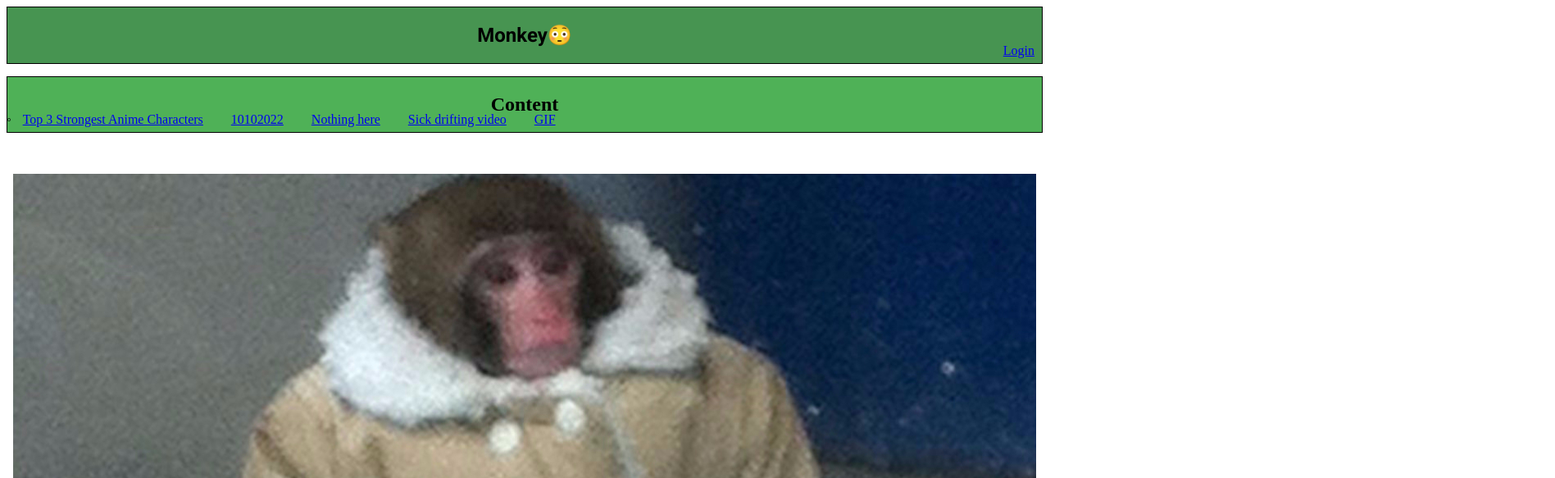
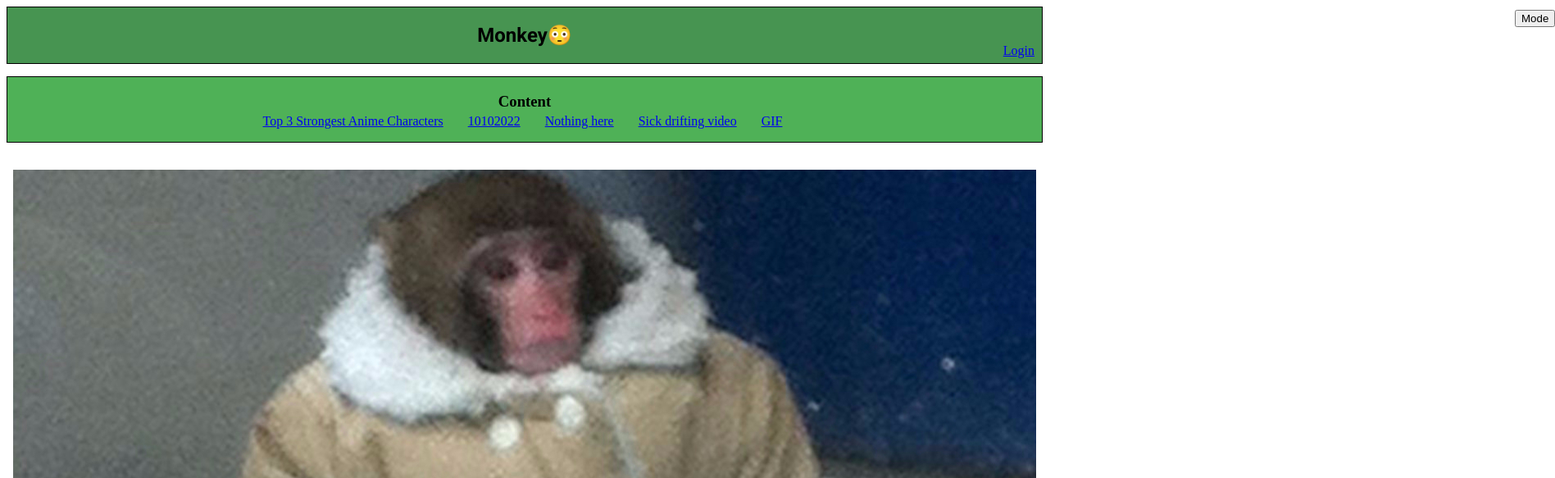
Before and after one commit to Garrett200/Learning, a plain HTML site: page index.html in a window 1280 px wide. Shown: the top 583 px of the page at 82% size, 1897 px wide, since content can reach past the window. Drawn offline with Linux system fonts and the light colour scheme.

Commit message:
Fixing classes for index page

```diff
--- a/index.html
+++ b/index.html
@@ -20,12 +20,15 @@
         <div class="login">
             <a href="login.html" target="_blank">Login</a>
         </div>
+        <div class="contrast">
+            <button>Mode</button>
+        </div>
     </section>
     <section>
-        <div class="subtitle">
-            <h2>Content</h2>
+        <div class="content">
+            <h3>Content</h3>
         </div>
-        <div class="content_links">
+        <div class="links">
             <a class="link_one" href="first_page.html" target="_blank">Top 3 Strongest Anime Characters</a>
             <a class="link_two" href="gifs.html" target="_blank">10102022</a>
             <a class="link_three" href="gifs.html" target="_blank">Nothing here</a>
@@ -44,6 +47,7 @@
         <button><i>Italic button</i></button>
     </section>
 </body>
+
 <footer>
     <div>
         <a href="#page_title" target="_blank">Back to top</a>
--- a/style.css
+++ b/style.css
@@ -13,6 +13,7 @@
 }
 
 .login {
+    transition: background-color 300ms;
     margin-right: 10px;
     margin-top: -40px;
     float: right;
@@ -22,75 +23,103 @@
     background-color: rgb(79, 177, 87);
 }
 
-.content_links:before {
-    content: "◦"
+
+.contrast {
+    margin-left: 1840px;
+    margin-top: -85px;
+    transition: all 300ms;
+    animation: float 2000ms infinite alternate-reverse;
+    float: right;
+    position: absolute;
+
 }
 
-.subtitle {
-    font-weight: 100;
-    font-size: 50;
+.contrast:hover {
+    background-color: black;
+    color: white;
+}
+
+@keyframes float {
+    0% {
+        transform: translateY(0);
+    }
+    100% {
+        transform: translateY(5px);
+    }
+
+}
+
+
+.content {
+    font-weight: 500;
     border: 1px solid black;
     background-color: rgb(79, 177, 87);
+    max-width: 100vw;
+    max-height: 100vh;
+    padding-bottom: 20px;
     display: flex;
     justify-content: center;
     align-items: center;
     box-sizing: border-box;
 }
 
-.content_links {
-    float: left;
+.links {
+    margin-top: -35px;
+    max-height: 100vh;
+    display: flex;
+    justify-content: center;
+    align-items: center;
     box-sizing: border-box;
-    margin-top: -25px;
 }
 
 .link_one {
+    transition: background-color 300ms;
     margin-left: 10px;
     margin-right: 15px;
 }
 
 .link_two {
+    transition: background-color 300ms;
     margin-left: 15px;
     margin-right: 15px;
 }
 
 .link_three {
+    transition: background-color 300ms;
     margin-right: 15px;
     margin-left: 15px;
 }
 
 .link_four {
+    transition: background-color 300ms;
     margin-right: 15px;
     margin-left: 15px;
 }
 
 .link_five {
+    transition: background-color 300ms;
     margin-right: 15px;
     margin-left: 15px;
 }
 
 
 .link_one:hover {
-    transition: background-color 300ms;
     background-color: rgb(71, 148, 81);
 }
 
 .link_two:hover {
-    transition: background-color 300ms;
     background-color: rgb(71, 148, 81);
 }
 
 .link_three:hover {
-    transition: background-color 300ms;
     background-color: rgb(71, 148, 81);
 }
 
 .link_four:hover {
-    transition: background-color 300ms;
     background-color: rgb(71, 148, 81);
 }
 
 .link_five:hover {
-    transition: background-color 300ms;
     background-color: rgb(71, 148, 81);
 }
 
```
